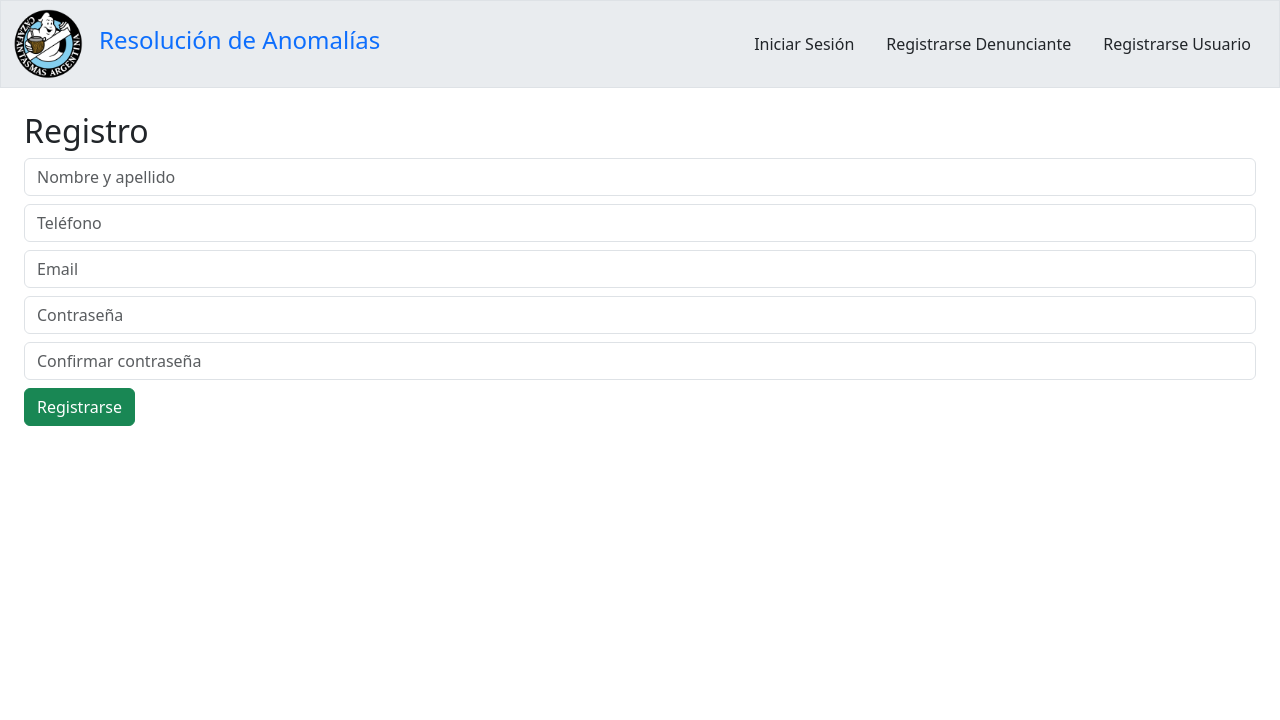
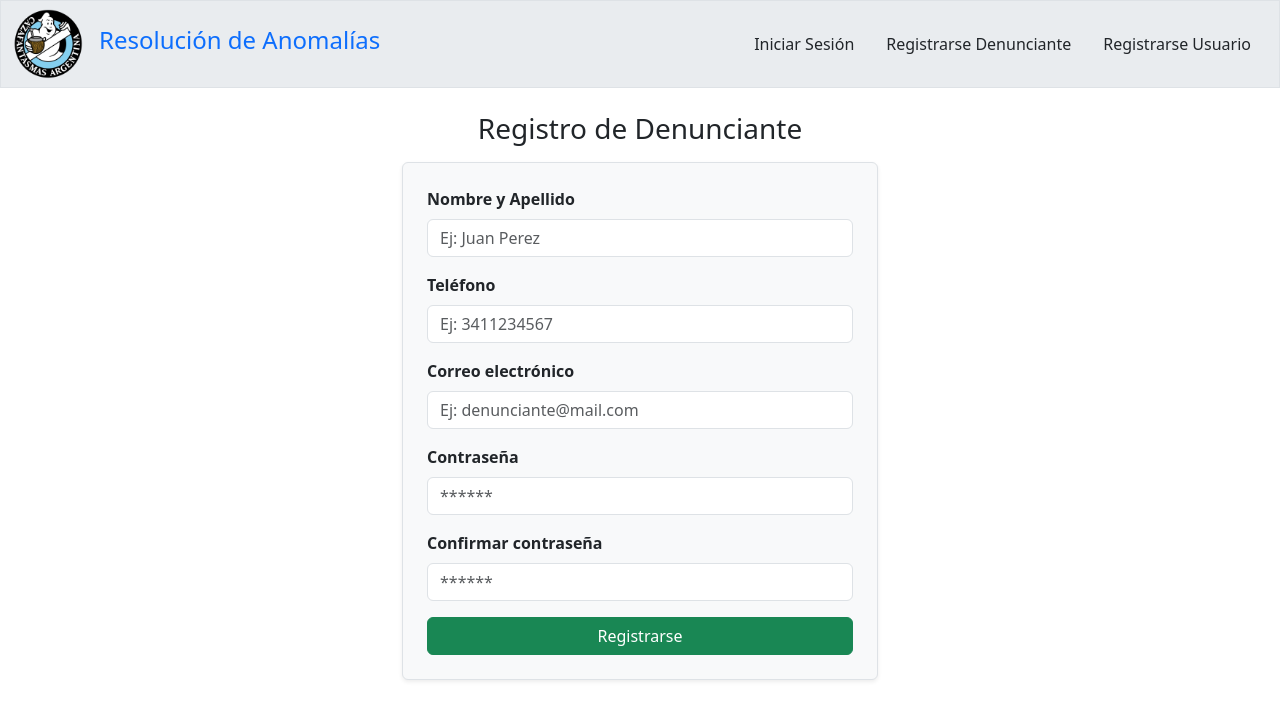
Before and after one commit to tomasinoalvaro48/DSWTP_FrontEnd, a React (Vite) app: page /register-denunciante in a window 1280 px wide. Shown: the top 720 px of the page. Built offline with nearby package versions, Linux system fonts and the light colour scheme.

Commit message:
cambios para mostrar login y registro

```diff
--- a/src/components/Auth/Login.tsx
+++ b/src/components/Auth/Login.tsx
@@ -6,40 +6,91 @@ import { postAuth } from '../../api/dataManager.ts'
 export function Login() {
   const [email, setEmail] = useState('')
   const [password, setPassword] = useState('')
+  const [message, setMessage] = useState<string | null>(null)
+  const [messageType, setMessageType] = useState<'success' | 'danger' | 'warning' | null>(null)
+
   const { login } = useAuth()
   const navigate = useNavigate()
 
+  const showMessage = (text: string, type: 'danger' | 'warning') => {
+    setMessage(text)
+    setMessageType(type)
+  }
+
   const handleSubmit = async (e: React.FormEvent) => {
     e.preventDefault()
+
+    if (!email || !password) {
+      showMessage('Debe completar todos los campos', 'warning')
+      return
+    }
+
+    try {
       const response = await postAuth(email, password)
+
       if (response) {
         login(response.token, response.rol)
         navigate('/')
       } else {
-      alert('Credenciales inválidas')
+        showMessage('Email o contraseña incorrectos', 'danger')
+      }
+    } catch (err: any) {
+      showMessage('Error al intentar iniciar sesión', 'danger')
     }
   }
 
   return (
-    <form onSubmit={handleSubmit} className="p-4">
-      <h2>Login</h2>
+    <div className="container mt-5" style={{ maxWidth: '420px' }}>
+      <h3 className="mb-4 text-center">Iniciar Sesión</h3>
+
+      {message && (
+        <div
+          className={`alert alert-${messageType} alert-dismissible fade show text-center fw-semibold`}
+          role="alert"
+        >
+          {message}
+          <button
+            type="button"
+            className="btn-close"
+            onClick={() => setMessage(null)}
+            aria-label="Cerrar"
+          ></button>
+        </div>
+      )}
+
+      <form onSubmit={handleSubmit} className="p-4 border rounded bg-light shadow-sm">
+        <div className="mb-3">
+          <label htmlFor="email" className="form-label fw-semibold">
+            Correo electrónico
+          </label>
           <input
             required
             type="email"
-        className="form-control mb-2"
-        placeholder="Email"
+            id="email"
+            className="form-control"
             value={email}
             onChange={(e) => setEmail(e.target.value)}
           />
+        </div>
+
+        <div className="mb-3">
+          <label htmlFor="password" className="form-label fw-semibold">
+            Contraseña
+          </label>
           <input
             required
             type="password"
-        className="form-control mb-2"
-        placeholder="Contraseña"
+            id="password"
+            className="form-control"
             value={password}
             onChange={(e) => setPassword(e.target.value)}
           />
-      <button className="btn btn-primary">Ingresar</button>
+        </div>
+
+        <button type="submit" className="btn btn-primary w-100">
+          Ingresar
+        </button>
       </form>
+    </div>
   )
 }
--- a/src/components/Auth/RegisterDenunciante.tsx
+++ b/src/components/Auth/RegisterDenunciante.tsx
@@ -12,69 +12,155 @@ export function RegisterDenunciante() {
     confir_password: '',
   })
 
+  const [message, setMessage] = useState<string | null>(null)
+  const [messageType, setMessageType] = useState<'success' | 'danger' | 'warning' | null>(null)
+  const [showModal, setShowModal] = useState(false)
+
   const navigate = useNavigate()
+
+  const showMessage = (text: string, type: 'success' | 'danger' | 'warning') => {
+    setMessage(text)
+    setMessageType(type)
+  }
 
   const handleSubmit = async (e: React.FormEvent) => {
     e.preventDefault()
+
+    const { nombre_apellido_denunciante, telefono_denunciante, email_denunciante, password_denunciante, confir_password } = form
+
+    if (!nombre_apellido_denunciante || !telefono_denunciante || !email_denunciante || !password_denunciante || !confir_password) {
+      showMessage('Debe completar todos los campos', 'warning')
+      return
+    }
+
+    if (password_denunciante !== confir_password) {
+      showMessage('Las contraseñas no coinciden', 'warning')
+      return
+    }
+
+    if (password_denunciante.length < 6) {
+      showMessage('La contraseña debe tener al menos 6 caracteres', 'warning')
+      return
+    }
+
     try {
       await axios.post(`${BACKEND_URL}/api/auth/register-denunciante`, form)
-      alert('Registro exitoso, ahora podés iniciar sesión')
-      navigate('/login')
+      setMessage('Se ha registrado como denunciante.')
+      setMessageType('success')
+      setShowModal(true)
     } catch (err: any) {
-      alert('Error en registro: ' + err.response?.data?.message)
+      showMessage(err.response?.data?.message || 'Error al registrarse', 'danger')
     }
   }
 
+  const handleCloseModal = () => {
+    setShowModal(false)
+    navigate('/login')
+  }
+
   return (
-    <form onSubmit={handleSubmit} className="p-4">
-      <h2>Registro</h2>
+    <div className="container mt-4" style={{ maxWidth: '500px' }}>
+      <h3 className="mb-3 text-center">Registro de Denunciante</h3>
+
+      {message && messageType !== 'success' && (
+        <div className={`alert alert-${messageType} alert-dismissible fade show text-center fw-semibold`} role="alert">
+          {message}
+          <button type="button" className="btn-close" onClick={() => setMessage(null)} aria-label="Cerrar"></button>
+        </div>
+      )}
+
+      <form onSubmit={handleSubmit} className="p-4 border rounded bg-light shadow-sm">
+        <div className="mb-3">
+          <label className="form-label fw-semibold">Nombre y Apellido</label>
           <input
+            type="text"
             required
-        type="text"
-        className="form-control mb-2"
-        placeholder="Nombre y apellido"
+            className="form-control"
+            placeholder="Ej: Juan Perez"
             value={form.nombre_apellido_denunciante}
             onChange={(e) => setForm({ ...form, nombre_apellido_denunciante: e.target.value })}
             pattern="^[a-zA-ZáéíóúÁÉÍÓÚñÑ\s]+$"
             title="El nombre no puede tener números"
           />
+        </div>
+
+        <div className="mb-3">
+          <label className="form-label fw-semibold">Teléfono</label>
           <input
+            type="text"
             required
-        type="text"
-        className="form-control mb-2"
-        placeholder="Teléfono"
+            className="form-control"
+            placeholder="Ej: 3411234567"
             value={form.telefono_denunciante}
             onChange={(e) => setForm({ ...form, telefono_denunciante: e.target.value })}
             pattern="^[0-9]+$"
             title="El teléfono no puede tener letras ni espacios"
           />
+        </div>
+
+        <div className="mb-3">
+          <label className="form-label fw-semibold">Correo electrónico</label>
           <input
+            type="email"
             required
-        type="email"
-        className="form-control mb-2"
-        placeholder="Email"
+            className="form-control"
+            placeholder="Ej: denunciante@mail.com"
             value={form.email_denunciante}
             onChange={(e) => setForm({ ...form, email_denunciante: e.target.value })}
           />
+        </div>
+
+        <div className="mb-3">
+          <label className="form-label fw-semibold">Contraseña</label>
           <input
+            type="password"
             required
-        type="password"
-        className="form-control mb-2"
-        placeholder="Contraseña"
+            className="form-control"
+            minLength={6}
+            placeholder="******"
             value={form.password_denunciante}
             onChange={(e) => setForm({ ...form, password_denunciante: e.target.value })}
           />
+        </div>
 
+        <div className="mb-3">
+          <label className="form-label fw-semibold">Confirmar contraseña</label>
           <input
+            type="password"
             required
-        type="password"
-        className="form-control mb-2"
-        placeholder="Confirmar contraseña"
+            className="form-control"
+            minLength={6}
+            placeholder="******"
             value={form.confir_password}
             onChange={(e) => setForm({ ...form, confir_password: e.target.value })}
           />
+        </div>
 
-      <button className="btn btn-success">Registrarse</button>
+        <button className="btn btn-success w-100" type="submit">
+          Registrarse
+        </button>
       </form>
+
+      {showModal && (
+        <div className="modal fade show" style={{ display: 'block', backgroundColor: 'rgba(0,0,0,0.5)' }}>
+          <div className="modal-dialog modal-dialog-centered">
+            <div className="modal-content">
+              <div className="modal-header bg-success text-white">
+                <h5 className="modal-title">Registro exitoso</h5>
+                <button type="button" className="btn-close btn-close-white" onClick={handleCloseModal}></button>
+              </div>
+              <div className="modal-body text-center">
+                <p className="fw-semibold mb-0">{message}</p>
+              </div>
+              <div className="modal-footer">
+                <button type="button" className="btn btn-success" onClick={handleCloseModal}>
+                  Iniciar sesión
+                </button>
+              </div>
+            </div>
+          </div>
+        </div>
+      )}
+    </div>
   )
 }
--- a/src/components/Auth/RegisterUsuario.tsx
+++ b/src/components/Auth/RegisterUsuario.tsx
@@ -12,6 +12,9 @@ export function RegisterUsuario() {
   const [password, setPassword] = useState('')
   const [confirmPassword, setConfirmPassword] = useState('')
   const [zona, setZona] = useState<Zona>()
+  const [message, setMessage] = useState<string | null>(null)
+  const [messageType, setMessageType] = useState<'success' | 'danger' | 'warning' | null>(null)
+  const [showModal, setShowModal] = useState(false)
 
   const form = {
     nombre_usuario: nombre,
@@ -21,84 +24,137 @@ export function RegisterUsuario() {
     zona: zona?.id,
   }
 
-  const handleSubmit = async (e: React.FormEvent<HTMLFormElement>) => {
+  const showMessage = (text: string, type: 'success' | 'danger' | 'warning') => {
+    setMessage(text)
+    setMessageType(type)
+  }
+
+  const handleSubmit = async (e: React.FormEvent) => {
     e.preventDefault()
 
-    if (form.password_usuario !== form.confirm_password) {
-      alert('Las contraseñas no coinciden')
+    if (!nombre || !email || !password || !confirmPassword || !zona) {
+      showMessage('Debe completar todos los campos', 'warning')
       return
     }
 
-    post('auth/register-usuario', form)
-    alert('Registro exitoso como usuario, ahora podés iniciar sesión')
+    if (password !== confirmPassword) {
+      showMessage('Las contraseñas no coinciden', 'warning')
+      return
+    }
+
+    if (password.length < 6) {
+      showMessage('La contraseña debe tener mínimo 6 caracteres', 'warning')
+      return
+    }
+
+    try {
+      await post('auth/register-usuario', form)
+      showMessage('Se ha registrado como usuario.', 'success')
+      setShowModal(true)
+    } catch (err: any) {
+      showMessage('Error al registrarse', 'danger')
+    }
+  }
+
+  const handleCloseModal = () => {
+    setShowModal(false)
     navigate('/login')
   }
 
   return (
-    <div className="d-flex flex-column bg-light">
-      <form className="d-flex flex-column p-4 border rounded bg-light" onSubmit={handleSubmit}>
-        <h2>Registro</h2>
+    <div className="container mt-4" style={{ maxWidth: '500px' }}>
+      <h3 className="mb-3 text-center">Registro de Usuario</h3>
 
-        <label htmlFor="nombre" className="form-label">
-          Nombre y Apellido
-        </label>
+      {message && messageType !== 'success' && (
+        <div className={`alert alert-${messageType} alert-dismissible fade show text-center fw-semibold`} role="alert">
+          {message}
+          <button type="button" className="btn-close" onClick={() => setMessage(null)} aria-label="Cerrar"></button>
+        </div>
+      )}
+
+      <form onSubmit={handleSubmit} className="p-4 border rounded bg-light shadow-sm">
+        <div className="mb-3">
+          <label className="form-label fw-semibold">Nombre y Apellido</label>
           <input
             required
             type="text"
-          className="form-control mb-2"
-          placeholder="Nombre y Apellido"
-          value={form.nombre_usuario}
+            className="form-control"
+            placeholder="Ej: Juana Perez"
+            value={nombre}
             onChange={(e) => setNombre(e.target.value)}
             pattern="^[a-zA-ZáéíóúÁÉÍÓÚñÑ\s]+$"
             title="El nombre no puede tener números"
           />
+        </div>
 
-        <label htmlFor="email" className="form-label">
-          Email
-        </label>
+        <div className="mb-3">
+          <label className="form-label fw-semibold">Correo electrónico</label>
           <input
             required
             type="email"
-          className="form-control mb-2"
-          placeholder="Email"
-          value={form.email_usuario}
+            className="form-control"
+            placeholder="Ej: usuario@mail.com"
+            value={email}
             onChange={(e) => setEmail(e.target.value)}
           />
+        </div>
 
-        <label htmlFor="password" className="form-label">
-          Contraseña
-        </label>
+        <div className="mb-3">
+          <label className="form-label fw-semibold">Contraseña</label>
           <input
             required
             type="password"
-          className="form-control mb-2"
-          placeholder="Contraseña"
-          value={form.password_usuario}
+            className="form-control"
+            placeholder="******"
+            minLength={6}
+            value={password}
             onChange={(e) => setPassword(e.target.value)}
-          minLength={6}
-          title="La contraseña debe tener al menos 6 caracteres"
           />
+        </div>
 
-        <label htmlFor="confir_password" className="form-label">
-          Repetir contraseña
-        </label>
+        <div className="mb-3">
+          <label className="form-label fw-semibold">Repetir contraseña</label>
           <input
             required
             type="password"
-          className="form-control mb-2"
-          placeholder="Repetir contraseña"
-          value={form.confirm_password}
+            className="form-control"
+            placeholder="******"
+            minLength={6}
+            value={confirmPassword}
             onChange={(e) => setConfirmPassword(e.target.value)}
-          minLength={6}
-          title="Repetí la misma contraseña"
           />
+        </div>
 
+        <div className="mb-3">
+          <label className="form-label fw-semibold">Zona</label>
           <ZonaByLocalidadSelection setZona={setZona} />
+        </div>
 
-        <button className="btn btn-success" type="submit">
+        <button className="btn btn-success w-100" type="submit">
           Registrarse
         </button>
       </form>
+
+      {showModal && (
+        <div className="modal fade show" style={{ display: 'block', backgroundColor: 'rgba(0,0,0,0.5)' }}>
+          <div className="modal-dialog modal-dialog-centered">
+            <div className="modal-content">
+              <div className="modal-header bg-success text-white">
+                <h5 className="modal-title">Registro exitoso</h5>
+                <button type="button" className="btn-close btn-close-white" onClick={handleCloseModal}></button>
+              </div>
+              <div className="modal-body text-center">
+                <p className="fw-semibold mb-0">{message}</p>
+              </div>
+              <div className="modal-footer">
+                <button type="button" className="btn btn-success" onClick={handleCloseModal}>
+                  Iniciar sesión
+                </button>
+              </div>
+            </div>
+          </div>
+        </div>
+      )}
     </div>
   )
 }
```
Lines whose indentation alone changed are shown as unchanged.
